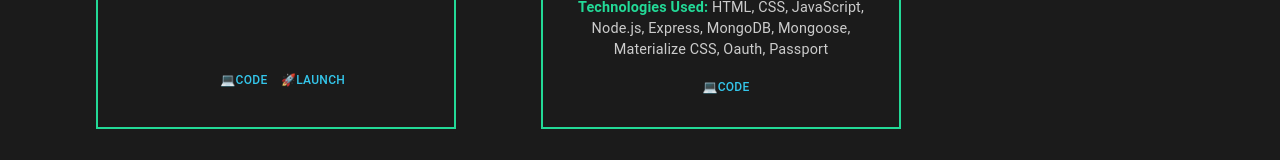
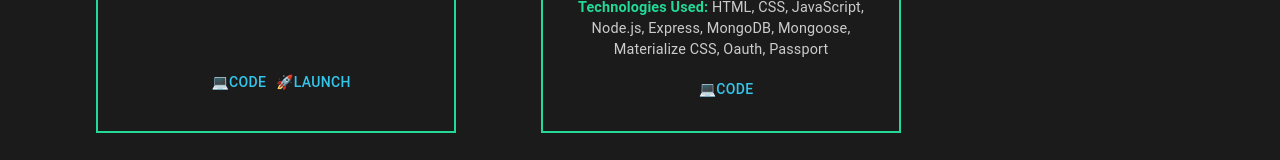
Before and after one commit to angelamchoi/portfolio, a React (Create React App) app: page /work in a window 1280 px wide. Shown: the part 459-619 px from the top of the page. Built offline with nearby package versions, Linux system fonts and the light colour scheme.

Commit message:
increased font size in projects

```diff
--- a/src/components/ProjectCard.js
+++ b/src/components/ProjectCard.js
@@ -18,7 +18,7 @@ const StyledProjectCard = styled.div`
 
 const StyledLink = styled.a`
   color: #34c6eb;
-  font-size: 12px ;
+  font-size: 14px ;
 `;
 
 const ButtonActions = styled.div`
```
